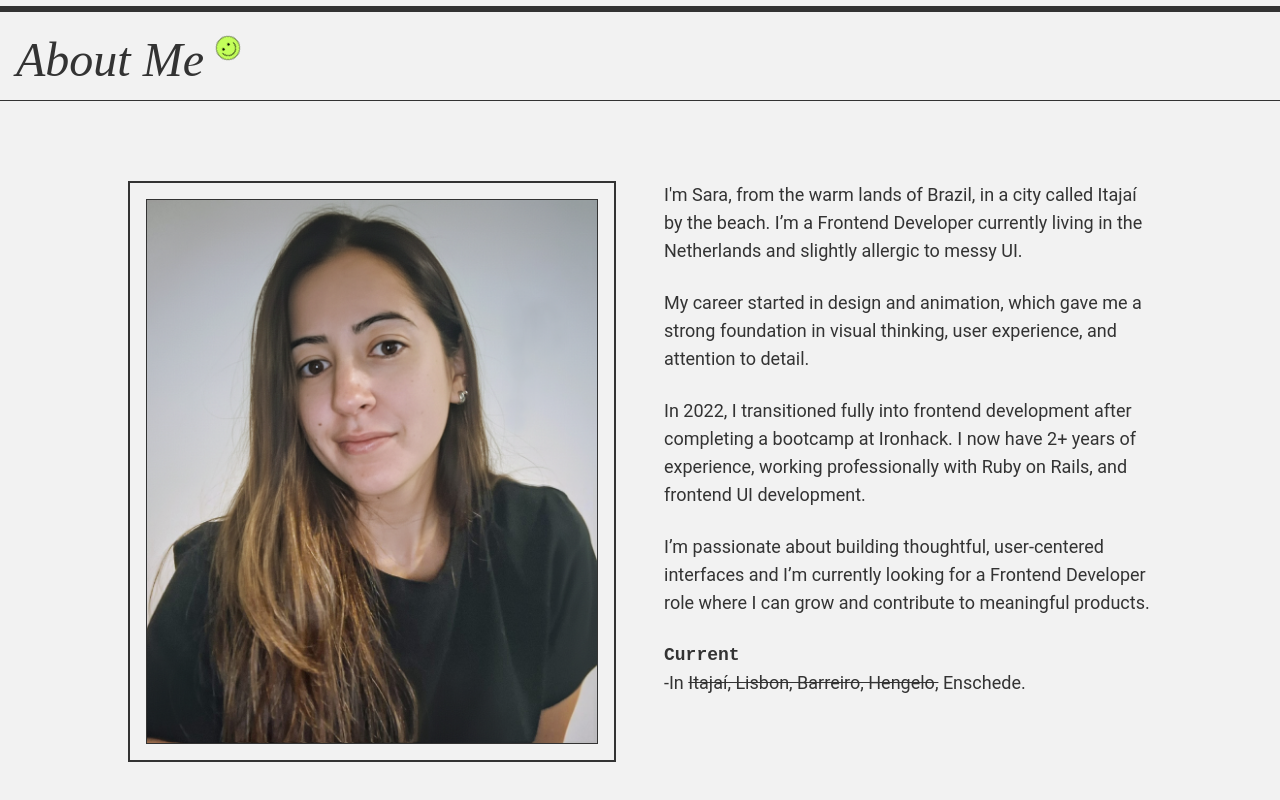
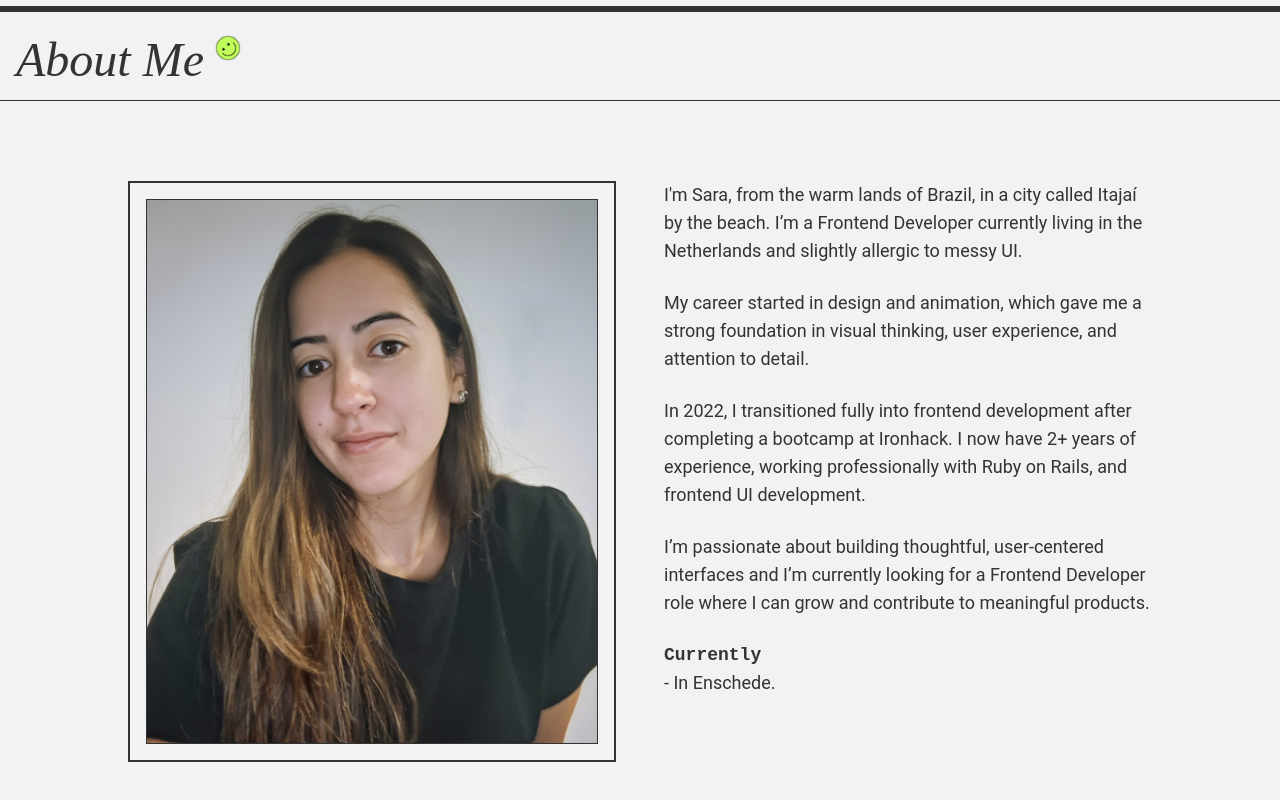
Before and after one commit to saracsilva/portfolio_v2, a React (Vite) app: page / in a window 1280 px wide. Shown: the part 1535-2335 px from the top of the page. Built offline with nearby package versions, Linux system fonts and the light colour scheme.

Commit message:
Add scroll margin to sections

```diff
--- a/src/sections/AboutMe.jsx
+++ b/src/sections/AboutMe.jsx
@@ -2,7 +2,7 @@ import SectionTitle from "../components/SectionTitle";
 
 function AboutMe() {
   return (
-    <section id="about">
+    <section id="about" className="scroll-mt-24">
       <SectionTitle title="About Me" isAbout />
       <div className="container grid grid-cols-1 lg:grid-cols-2 gap-12 my-20 px-8 md:px-16 lg:px-32 justify-items-center items-start">
         <div className="border-2 p-4">
@@ -38,10 +38,8 @@ function AboutMe() {
               can grow and contribute to meaningful products.
             </p>
           </di>
-          <h2 className="font-mono font-bold mt-6">Current</h2>
-          <p>
-            -In <s>Itajaí, Lisbon, Barreiro, Hengelo,</s> Enschede.
-          </p>
+          <h2 className="font-mono font-bold mt-6">Currently</h2>
+          <p>- In Enschede.</p>
         </div>
       </div>
     </section>
--- a/src/sections/Projects.jsx
+++ b/src/sections/Projects.jsx
@@ -23,7 +23,7 @@ function Projects() {
 
   return (
     <>
-      <section id="projects">
+      <section id="projects" className="scroll-mt-24">
         <SectionTitle title="Projects" />
         <div className="container my-28 px-8 md:px-16">
           <ul className="grid grid-cols-1 md:grid-cols-2 xl:grid-cols-4 gap-8">
--- a/src/sections/Technologies.jsx
+++ b/src/sections/Technologies.jsx
@@ -2,7 +2,7 @@ import SectionTitle from "../components/SectionTitle";
 
 function Technologies() {
   return (
-    <section id="technologies">
+    <section id="technologies" className="scroll-mt-24">
       <SectionTitle title="Technologies" />
       <div className="container my-20 px-8 md:px-16 border-y border-text-color">
         <ul className="grid grid-cols-1 md:grid-cols-2 xl:grid-cols-3 gap-8 font-mono font-medium">
```
